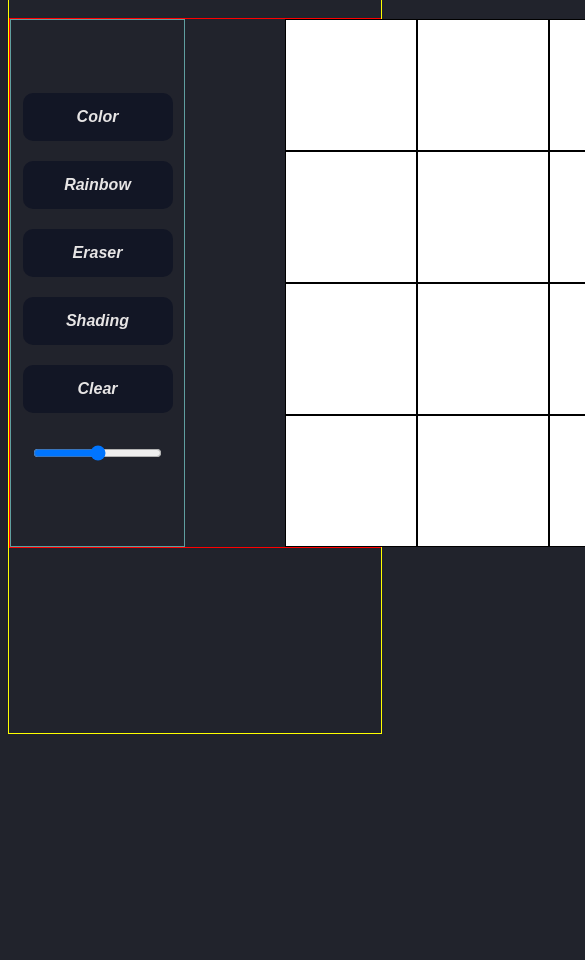
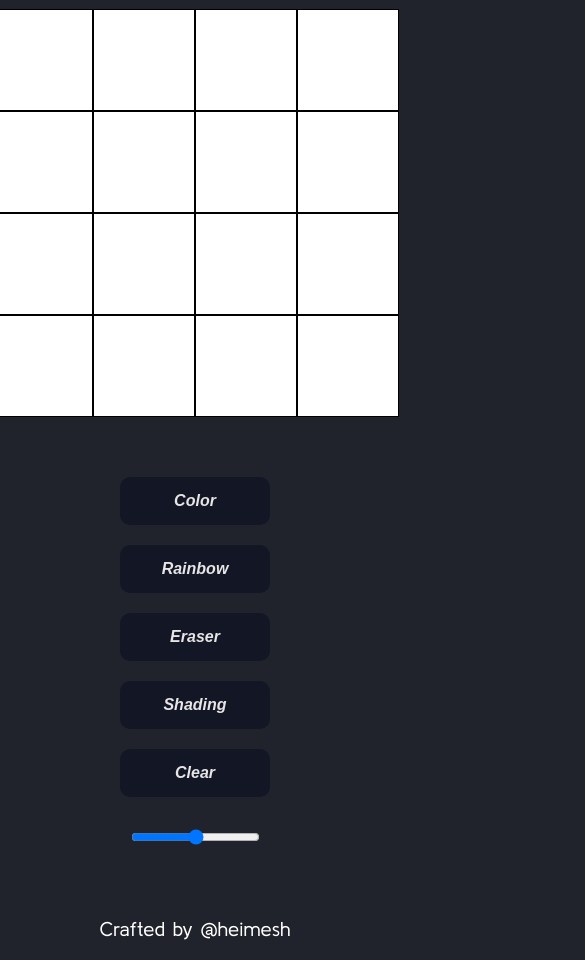
Before and after one commit to heimesh/etchaSketch, a plain HTML site: page index.html in a window 390 px wide. Shown: the part 102-1062 px from the top of the page, 585 px wide, since content can reach past the window. Before the commit the page ends 844 px from the top, so only its background shows below. Drawn offline with Linux system fonts and the light colour scheme.

Commit message:
Made mobile responsive

```diff
--- a/index.html
+++ b/index.html
@@ -52,4 +52,5 @@
 
     <script src="script.js"></script>
 </body>
+<footer><p>Crafted by @heimesh</p></footer>
 </html>
--- a/style.css
+++ b/style.css
@@ -1,7 +1,14 @@
 body{
     background-color: rgb(33, 35, 44);
     font-family: 'Kulim Park', sans-serif;
-    border: yellow 1px solid;
+}
+
+footer{
+    text-align: center;
+    color: white;
+    margin-top: 50px;
+    font-weight: 500;
+    font-size: 20px;
 }
 
 h1{
@@ -29,10 +36,9 @@ button{
 }
 
 .container{
-    border: red solid 1px;
     display: flex;
     justify-content: flex-start;
-    gap: 100px;
+    gap: 150px;
     max-width: 1100px;
     margin: 0 auto;
 }
@@ -45,7 +51,6 @@ button{
 }
 
 .left-buttons{
-    border: cadetblue solid 1px;
     display: flex;
     flex-direction: column;
     align-items: center;
@@ -60,8 +65,8 @@ button{
 }
 
 .col{
-    height: 130px;
-    width: 130px;
+    height: 120px;
+    width: 120px;
     border: 1px black solid;
     background-color: rgb(255, 255, 255);
 }
@@ -69,3 +74,35 @@ button{
 .slideContainer{
     margin: 20px;
 }
+
+
+/*Media queries*/
+@media (max-width: 1000px) {
+    .grid{
+        max-width: 400px;
+    }
+
+    .container{
+        max-width: 800px;
+        gap: 50px;
+    }
+}
+
+
+@media (max-width: 730px) {
+    .grid{
+        max-width: 500px;
+    }
+
+    .container{
+        max-width: 500px;
+        flex-direction: column-reverse;
+        align-items: center;
+        gap: 50px;
+    }
+
+    .col{
+        height: 100px;
+        width: 100px;
+    }
+}
```
